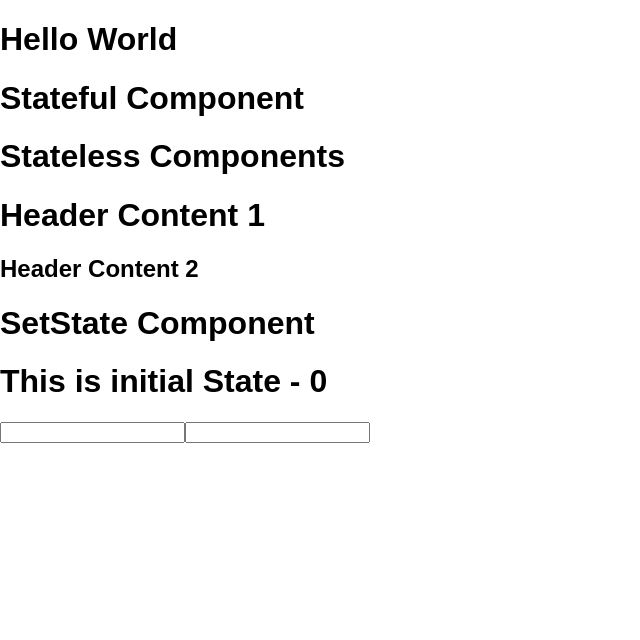
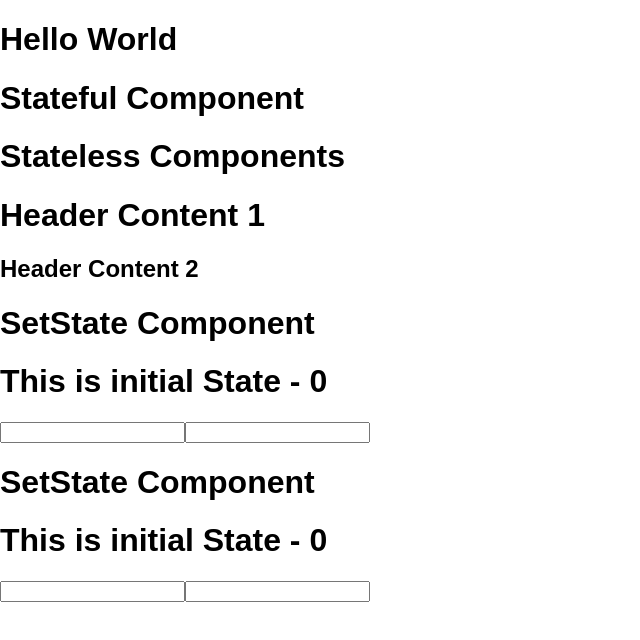
Before and after one commit to teck7/React-Web-App, a React (Create React App) app in the folder react-app/: page / in a window 1280 px wide. Shown: the top 640 px of the page, without its empty margins (0-640 px from the left). Built offline with nearby package versions, Linux system fonts and the light colour scheme.

Commit message:
create stateful(Mother) & stateless(children) components

```diff
--- a/react-app/src/App.js
+++ b/react-app/src/App.js
@@ -3,7 +3,7 @@ import Stateful from './components/Stateful'
 import Stateless from './components/Stateless'
 import Header from './components/Header'
 import SetState from './components/SetState'
-
+import Mother from './components/Mother'
 
 class App extends Component {
   render() {
@@ -14,6 +14,7 @@ class App extends Component {
         <Stateless />
         <Header />
         <SetState />
+        <Mother />
       </div>
     );
   }
--- /dev/null
+++ b/react-app/src/components/ChildrenNumber.js
@@ -0,0 +1,9 @@
+import React from 'react';
+
+const Children = (props) =>
+
+  <input type="Number"
+         onChange={props.updateStateNumber}
+  />
+
+export default Children
--- /dev/null
+++ b/react-app/src/components/ChildrenText.js
@@ -0,0 +1,9 @@
+import React from 'react';
+
+const Children = (props) =>
+
+  <input type="text"
+         onChange={props.updateStateText}
+  />
+
+export default Children
--- /dev/null
+++ b/react-app/src/components/Mother.js
@@ -0,0 +1,42 @@
+import React from 'react';
+import ChildrenText from './ChildrenText'
+import ChildrenNumber from './ChildrenNumber'
+
+// All events type could be found on
+// https://facebook.github.io/react/docs/events.html#clipboard-events
+
+
+class Mother extends React.Component {
+  constructor() {
+    super();
+    this.state = {
+      initialStateText: "This is initial State",
+      initialStateNumber: 0
+    }
+  }
+
+  // Update function
+  updateStateText(event) {
+      this.setState({ initialStateText: event.target.value
+      })
+  }
+
+  // Update function
+  updateStateNumber(event) {
+      this.setState({ initialStateNumber: event.target.value
+      })
+  }
+
+  render() {
+    return (
+      <div>
+        <h1>SetState Component</h1>
+        <h1>{this.state.initialStateText} - {this.state.initialStateNumber}</h1>
+        <ChildrenText updateStateText={this.updateStateText.bind(this)} />
+        <ChildrenNumber updateStateNumber={this.updateStateNumber.bind(this)} />
+      </div>
+    )
+  }
+}
+
+export default Mother
```
Also changed, not shown: 1 other file (tests, documents, lock files or other folders).
